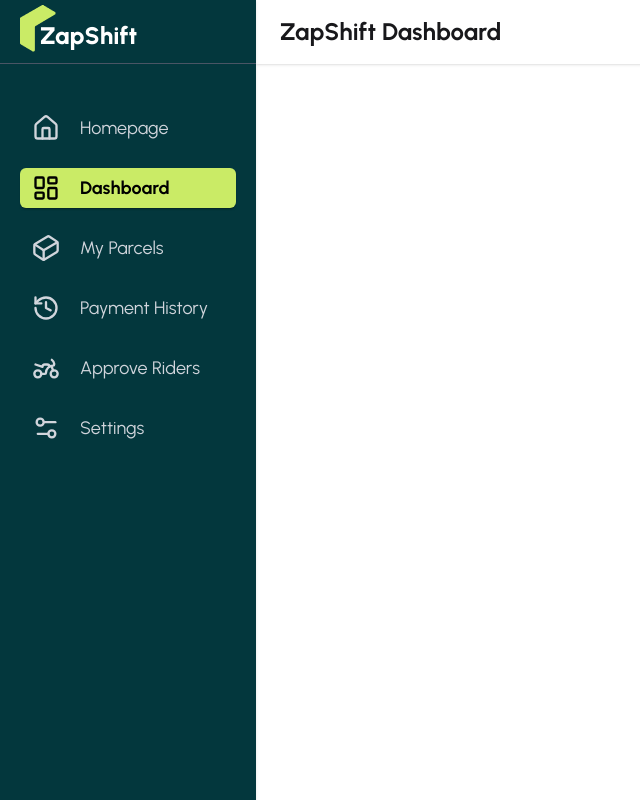
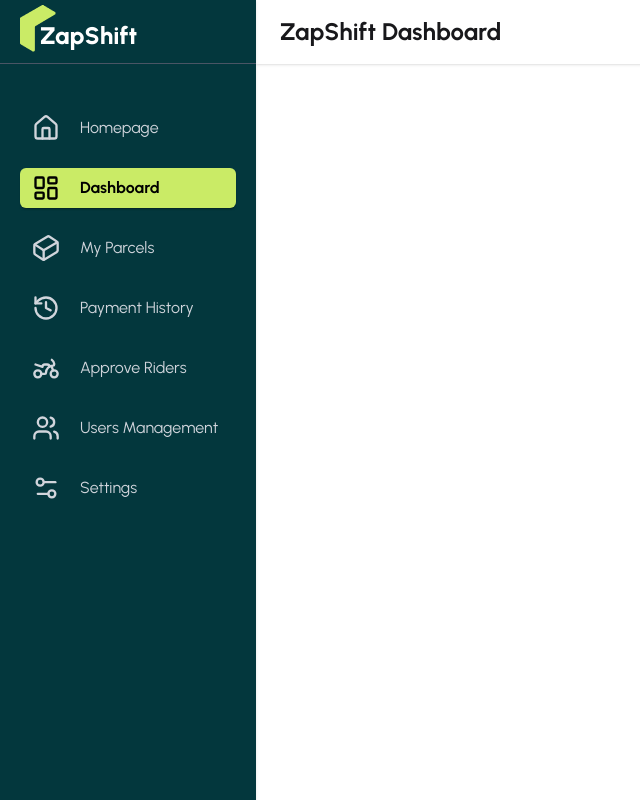
Before and after one commit to Maneulislam/Zap-Shift-Client, a React (Vite) app: page /dashboard in a window 1280 px wide. Shown: the whole page, without its empty margins (0-640 px from the left). Built offline with nearby package versions, Linux system fonts and the light colour scheme; no server answers; sample sign-in values are in the browser's storage.

Commit message:
Added user management page in dashboard and show table data

```diff
--- a/src/layouts/DashboardLayout.jsx
+++ b/src/layouts/DashboardLayout.jsx
@@ -89,7 +89,7 @@
                                     <path d="M15 21v-8a1 1 0 0 0-1-1h-4a1 1 0 0 0-1 1v8" />
                                     <path d="M3 10a2 2 0 0 1 .709-1.528l7-5.999a2 2 0 0 1 2.582 0l7 5.999A2 2 0 0 1 21 10v9a2 2 0 0 1-2 2H5a2 2 0 0 1-2-2z" />
                                 </svg>
-                                <span className="text-lg">Homepage</span>
+                                <span className="text-base">Homepage</span>
                             </NavLink>
                         </li>
 
@@ -105,7 +105,7 @@
                                 <svg xmlns="http://www.w3.org/2000/svg" viewBox="0 0 24 24" strokeLinejoin="round" strokeLinecap="round" strokeWidth="2" fill="none" stroke="currentColor" className="lucide lucide-layout-dashboard-icon lucide-layout-dashboard size-7">
                                     <rect width="7" height="9" x="3" y="3" rx="1" /><rect width="7" height="5" x="14" y="3" rx="1" /><rect width="7" height="9" x="14" y="12" rx="1" /><rect width="7" height="5" x="3" y="16" rx="1" />
                                 </svg>
-                                <span className="text-lg">Dashboard</span>
+                                <span className="text-base">Dashboard</span>
                             </NavLink>
                         </li>
 
@@ -122,7 +122,7 @@
                                     <path d="M2.336 8.89 10 14l11.715-7.029" />
                                     <path d="M22 14a2 2 0 0 1-.971 1.715l-10 6a2 2 0 0 1-2.138-.05l-6-4A2 2 0 0 1 2 16v-6a2 2 0 0 1 .971-1.715l10-6a2 2 0 0 1 2.138.05l6 4A2 2 0 0 1 22 8z" />
                                 </svg>
-                                <span className="text-lg">My Parcels</span>
+                                <span className="text-base">My Parcels</span>
                             </NavLink>
                         </li>
 
@@ -137,7 +137,7 @@
                                 <svg xmlns="http://www.w3.org/2000/svg" viewBox="0 0 24 24" strokeLinejoin="round" strokeLinecap="round" strokeWidth="2" fill="none" stroke="currentColor" className="size-7">
                                     <path d="M3 12a9 9 0 1 0 9-9 9.75 9.75 0 0 0-6.74 2.74L3 8" /><path d="M3 3v5h5" /><path d="M12 7v5l4 2" />
                                 </svg>
-                                <span className="text-lg">Payment History</span>
+                                <span className="text-base">Payment History</span>
                             </NavLink>
                         </li>
 
@@ -153,7 +153,23 @@
                                 <svg xmlns="http://www.w3.org/2000/svg" viewBox="0 0 24 24" strokeLinejoin="round" strokeLinecap="round" strokeWidth="2" fill="none" stroke="currentColor" className="size-7">
                                     <path d="m18 14-1-3" /><path d="m3 9 6 2a2 2 0 0 1 2-2h2a2 2 0 0 1 1.99 1.81" /><path d="M8 17h3a1 1 0 0 0 1-1 6 6 0 0 1 6-6 1 1 0 0 0 1-1v-.75A5 5 0 0 0 17 5" /><circle cx="19" cy="17" r="3" /><circle cx="5" cy="17" r="3" />
                                 </svg>
-                                <span className="text-lg">Approve Riders</span>
+                                <span className="text-base">Approve Riders</span>
+                            </NavLink>
+                        </li>
+
+
+
+
+                        <li>
+                            <NavLink
+                                to="/dashboard/users-management"
+                                onClick={closeDrawer}
+                                className={navLinkClass}
+                            >
+                                <svg xmlns="http://www.w3.org/2000/svg" viewBox="0 0 24 24" strokeLinejoin="round" strokeLinecap="round" strokeWidth="2" fill="none" stroke="currentColor" className="size-7">
+                                    <path d="M16 21v-2a4 4 0 0 0-4-4H6a4 4 0 0 0-4 4v2" /><path d="M16 3.128a4 4 0 0 1 0 7.744" /><path d="M22 21v-2a4 4 0 0 0-3-3.87" /><circle cx="9" cy="7" r="4" />
+                                </svg>
+                                <span className="text-base">Users Management</span>
                             </NavLink>
                         </li>
 
@@ -173,7 +189,7 @@
                                     <circle cx="17" cy="17" r="3" />
                                     <circle cx="7" cy="7" r="3" />
                                 </svg>
-                                <span className="text-lg">Settings</span>
+                                <span className="text-base">Settings</span>
                             </NavLink>
                         </li>
 
--- a/src/pages/Authentication/Login/Login.jsx
+++ b/src/pages/Authentication/Login/Login.jsx
@@ -41,28 +41,35 @@
 
         signInWithGoogle()
             .then(result => {
-                console.log(result.user);
+                console.log("Google user:", result.user);
+                console.log("Photo URL:", result.user.photoURL);
 
                 const userInfo = {
                     email: result.user.email,
-                    name: result.user.displayName,
+                    displayName: result.user.displayName,
                     photoURL: result.user.photoURL
-                }
+                };
 
                 instanceAxios.post('/users', userInfo)
                     .then(res => {
                         if (res.data.insertedId) {
-                            console.log("User created in the database from Social login with login page");
+                            console.log("User created in database");
+                        } else if (res.data.message === 'user already exists') {
+                            console.log("User already exists");
                         }
+
+                        navigate(location.state || '/dashboard');
                     })
+                    .catch(error => {
+                        console.log("Database error:", error);
+                    });
+            })
+            .catch(error => {
+                console.log("Google login error:", error);
+            });
+    };
 
 
-            })
-            .catch(error => {
-                console.log(error);
-            })
-        navigate(location.state || '/dashboard')
-    };
 
     return (
         <div >
--- a/src/pages/Authentication/Register/Register.jsx
+++ b/src/pages/Authentication/Register/Register.jsx
@@ -50,7 +50,7 @@
                         const userInfo = {
                             email: data.email,
                             displayName: data.name,
-                            photoURL: photoURL
+                            photo: photoURL
                         }
                         instanceAxios.post('/users', userInfo)
                             .then(res => {
@@ -96,7 +96,7 @@
 
                 const userInfo = {
                     email: result.user.email,
-                    name: result.user.displayName,
+                    displayName: result.user.displayName,
                     photoURL: result.user.photoURL,
                 }
 
--- a/src/pages/Dashboard/ApproveRiders/ApproveRiders.jsx
+++ b/src/pages/Dashboard/ApproveRiders/ApproveRiders.jsx
@@ -11,7 +11,7 @@
     const instanceAxios = useAxiosSecure();
 
     const { data: riders = [], refetch } = useQuery({
-        queryKey: ('/riders', 'pending'),
+        queryKey: ['/riders', 'pending'],
         queryFn: async () => {
             const res = await instanceAxios.get('/riders');
             return res.data;
@@ -187,7 +187,7 @@
                                         })}
                                     </td>
 
-                                    <td className="align-middle">
+                                    <td className="align-middle space-x-2">
 
                                         <button onClick={() => handleView(rider._id)} className="btn btn-square hover:bg-primary">
                                             <FiSearch size={20} />
@@ -200,7 +200,7 @@
 
                                         </button>
 
-                                        <button onClick={() => { handleRejection(rider) }} className="btn btn-square hover:bg-primary mx-2">
+                                        <button onClick={() => { handleRejection(rider) }} className="btn btn-square hover:bg-primary">
                                             <IoPersonRemoveSharp size={20} />
                                         </button>
 
--- /dev/null
+++ b/src/pages/Dashboard/UsersManagement/UsersManagement.jsx
@@ -0,0 +1,78 @@
+import { useQuery } from "@tanstack/react-query";
+import useAxiosSecure from "../../../hooks/useAxiosSecure";
+
+const UsersManagement = () => {
+
+    const instanceAxios = useAxiosSecure();
+
+    const { data: users = [] } = useQuery({
+        queryKey: ['/users'],
+        queryFn: async () => {
+            const res = await instanceAxios.get('/users');
+            return res.data;
+        }
+    })
+    console.log(users);
+
+    return (
+        <div>
+            <h2>Manage users: {users.length}</h2>
+
+
+
+            <div className="overflow-x-auto mt-10">
+                <table className="table table-zebra w-full border-collapse border border-base-300">
+                    <thead>
+                        <tr className="bg-base-200 text-center align-middle border-b border-base-300">
+                            <th className="align-middle text-center border-r border-base-300">#</th>
+                            <th className="align-middle text-center border-r border-base-300">Photo</th>
+                            <th className="align-middle text-center border-r border-base-300">Name</th>
+                            <th className="align-middle text-center border-r border-base-300">Email</th>
+                            <th className="align-middle text-center border-r border-base-300">Role</th>
+                            <th className="align-middle text-center border-r border-base-300">Time</th>
+
+                        </tr>
+                    </thead>
+
+                    <tbody>
+                        {
+                            users.map((user, index) => (
+                                <tr key={user._id} className="text-center align-middle border-b border-base-300">
+                                    <th className="align-middle text-center border-r border-base-300">{index + 1}</th>
+                                    <td className="align-middle border-r border-base-300">
+                                        <div className="avatar">
+                                            <div className="mask mask-squircle h-12 w-12">
+                                                <img
+                                                    src={user.photoURL}
+                                                />
+                                            </div>
+                                        </div>
+                                    </td>
+                                    <td className="align-middle border-r border-base-300">{user.displayName}</td>
+                                    <td className="align-middle border-r border-base-300">{user.email}</td>
+
+                                    <td className="align-middle border-r border-base-300">{user.role}</td>
+
+                                    <td className="align-middle border-r border-base-300">
+                                        {new Date(user.createdAt).toLocaleString("en-GB", {
+                                            day: "2-digit",
+                                            month: "short",
+                                            year: "numeric",
+                                            hour: "2-digit",
+                                            minute: "2-digit",
+                                            hour12: true,
+                                        })}
+                                    </td>
+
+
+                                </tr>
+                            ))
+                        }
+                    </tbody>
+                </table>
+            </div>
+        </div>
+    );
+};
+
+export default UsersManagement;
--- a/src/routes/Router.jsx
+++ b/src/routes/Router.jsx
@@ -20,6 +20,7 @@
 import PaymentCancelled from "../pages/Dashboard/Payment/PaymentCancelled";
 import PaymentHistory from "../pages/Dashboard/PaymentHistory/PaymentHistory";
 import ApproveRiders from "../pages/Dashboard/ApproveRiders/ApproveRiders";
+import UsersManagement from "../pages/Dashboard/UsersManagement/UsersManagement";
 
 
 export const router = createBrowserRouter([
@@ -134,6 +135,10 @@
                 path: 'approve-riders',
                 Component: ApproveRiders,
             },
+            {
+                path: 'users-management',
+                Component: UsersManagement,
+            },
         ]
     },
 
```
